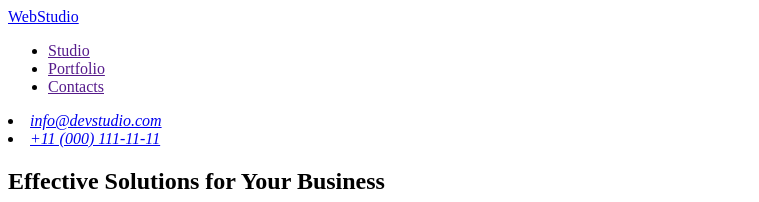
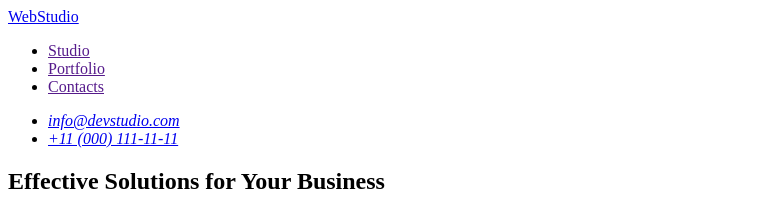
Before and after one commit to savchenko-maksym/goit-markup-hw-01, a plain HTML site: page index.html in a window 1280 px wide. Shown: the top 202 px of the page, without its empty margins (0-759 px from the left). Drawn offline with Linux system fonts and the light colour scheme.

Commit message:
change uv on ul

```diff
--- a/index.html
+++ b/index.html
@@ -17,10 +17,10 @@
       </nav>
 
       <address>
-        <uv>
+        <ul>
           <li><a href="mailto:info@devstudio.com">info@devstudio.com</a></li>
           <li><a href="tel:+110001111111">+11 (000) 111-11-11</a></li>
-        </uv>
+        </ul>
       </address>
     </header>
     <main>
```
